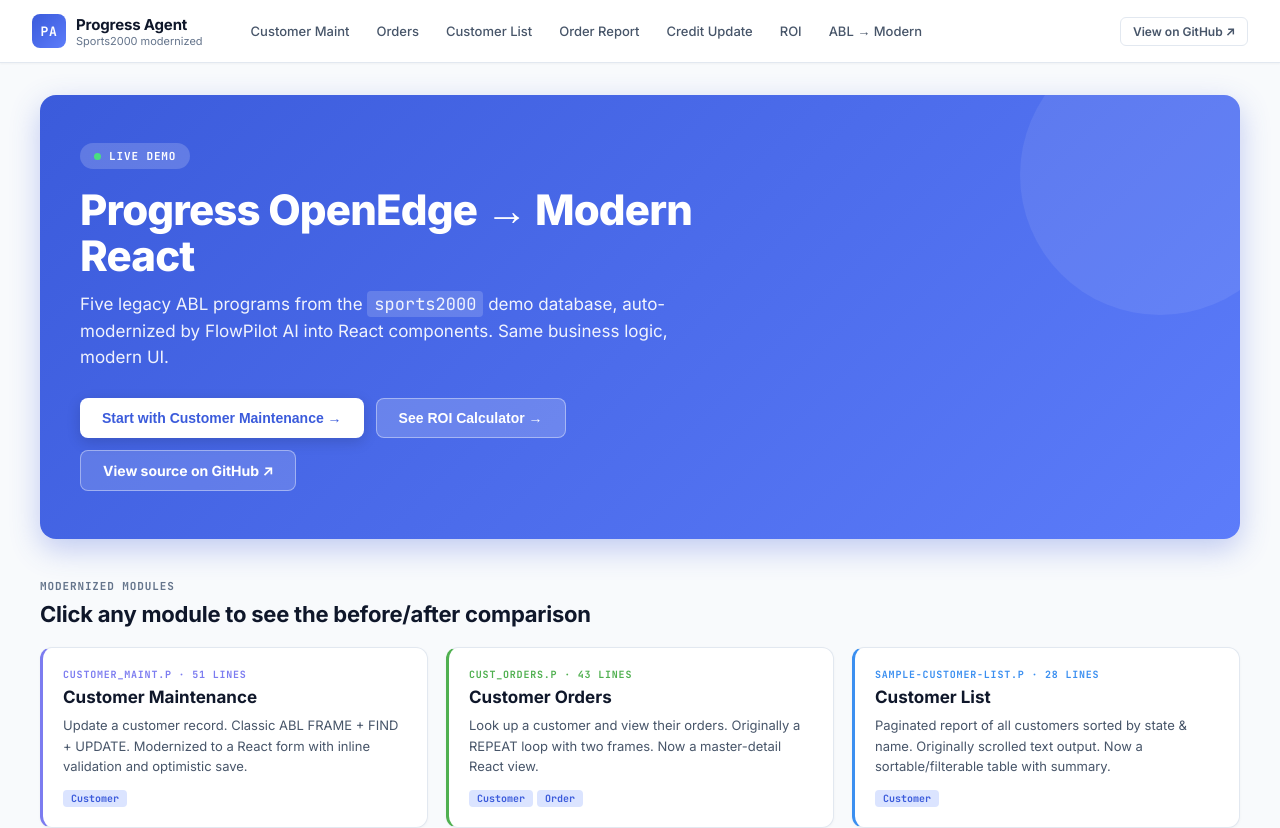
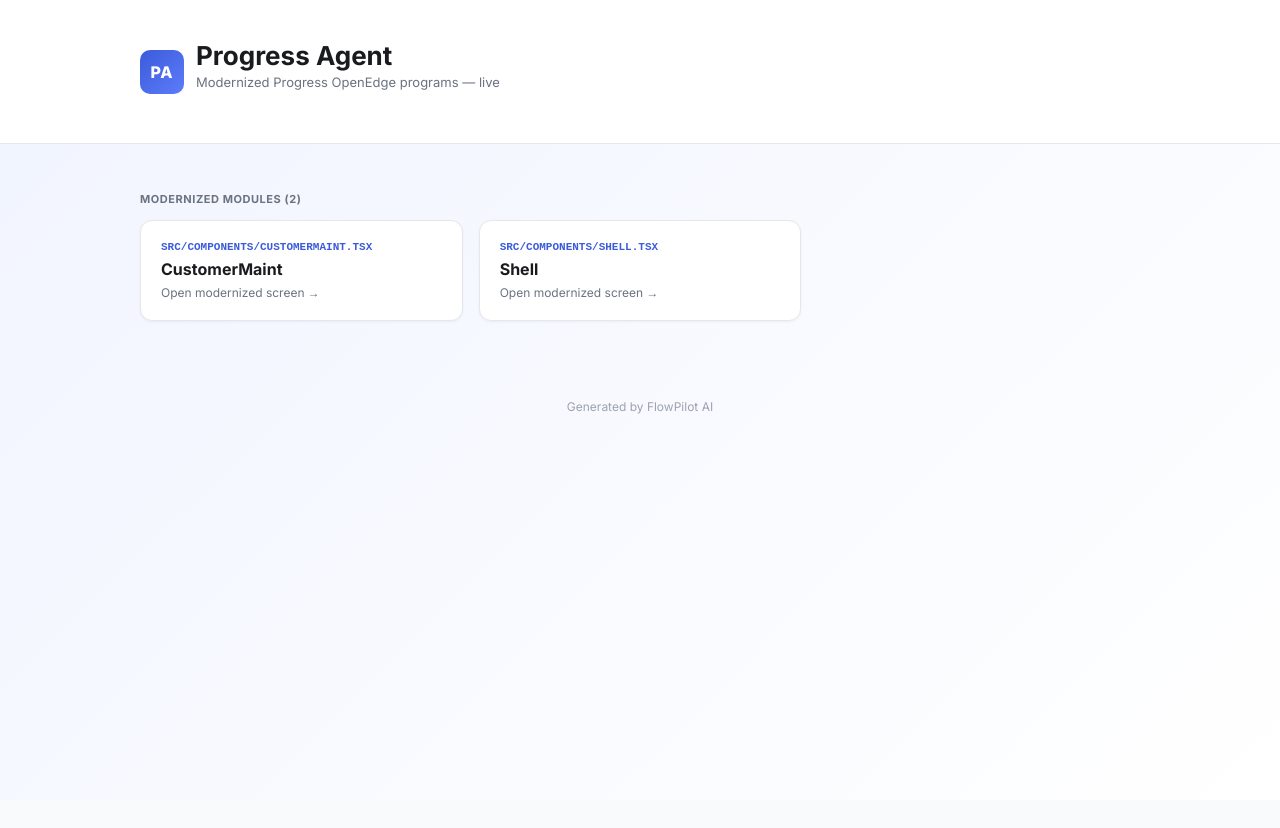
Before and after one commit to anupsahoo/progress-agent, a React (Vite) app: page / in a window 1280 px wide. Shown: the top 828 px of the page. After the commit the page ends 800 px from the top, so only its background shows below. Built offline with nearby package versions, Linux system fonts and the light colour scheme.

Commit message:
UI: Modernize customer_maint.p to React

```diff
--- a/src/App.tsx
+++ b/src/App.tsx
@@ -1,51 +1,16 @@
 import React, { useEffect, useState } from 'react';
-import { Shell } from './components/Shell';
-import { Home } from './screens/Home';
-import { CustomerMaint } from './screens/CustomerMaint';
-import { CustomerOrders } from './screens/CustomerOrders';
-import { CustomerList } from './screens/CustomerList';
-import { OrderReport } from './screens/OrderReport';
-import { UpdateCredit } from './screens/UpdateCredit';
-import { ROI } from './screens/ROI';
-import { Mapping } from './screens/Mapping';
-
-function readHash(): string {
-  const h = window.location.hash.replace(/^#\/?/, '').trim();
-  return h || 'home';
-}
+import Home from './Home';
+import CustomerMaint from './components/CustomerMaint';
+import Shell from './components/Shell';
 
 export default function App() {
-  const [route, setRoute] = useState<string>(readHash());
-
+  const [hash, setHash] = useState(window.location.hash);
   useEffect(() => {
-    const onHash = () => setRoute(readHash());
+    const onHash = () => setHash(window.location.hash);
     window.addEventListener('hashchange', onHash);
     return () => window.removeEventListener('hashchange', onHash);
   }, []);
-
-  const navigate = (r: string) => {
-    window.location.hash = `#${r}`;
-    window.scrollTo({ top: 0, behavior: 'smooth' });
-  };
-
-  const screen = (() => {
-    switch (route) {
-      case 'customer-maint': return <CustomerMaint />;
-      case 'customer-orders': return <CustomerOrders />;
-      case 'customer-list': return <CustomerList />;
-      case 'order-report': return <OrderReport />;
-      case 'update-credit': return <UpdateCredit />;
-      case 'roi': return <ROI />;
-      case 'mapping': return <Mapping />;
-      case 'home':
-      default:
-        return <Home onNavigate={navigate} />;
-    }
-  })();
-
-  return (
-    <Shell onNavigate={navigate} currentRoute={route}>
-      {screen}
-    </Shell>
-  );
+  if (hash === '#/customermaint') return <CustomerMaint />;
+  if (hash === '#/shell') return <Shell />;
+  return <Home />;
 }
--- /dev/null
+++ b/src/Home.tsx
@@ -0,0 +1,54 @@
+import React from 'react';
+
+const modules: { name: string; slug: string; path: string }[] = [
+  { name: 'CustomerMaint', slug: 'customermaint', path: 'src/components/CustomerMaint.tsx' },
+  { name: 'Shell', slug: 'shell', path: 'src/components/Shell.tsx' }
+];
+
+export default function Home() {
+  return (
+    <div style={{ fontFamily: 'Inter, system-ui, sans-serif', minHeight: '100vh', background: 'linear-gradient(135deg, #f0f4ff 0%, #fff 100%)' }}>
+      <header style={{ padding: '40px 48px', borderBottom: '1px solid #e5e7eb', background: 'white' }}>
+        <div style={{ maxWidth: 1000, margin: '0 auto' }}>
+          <div style={{ display: 'flex', alignItems: 'center', gap: 12 }}>
+            <div style={{ width: 44, height: 44, borderRadius: 10, background: 'linear-gradient(135deg, #3b5bdb, #5c7cfa)', color: 'white', display: 'flex', alignItems: 'center', justifyContent: 'center', fontWeight: 800, letterSpacing: '0.05em' }}>PA</div>
+            <div>
+              <h1 style={{ fontSize: 26, fontWeight: 700, color: '#1a1b1e', margin: 0 }}>Progress Agent</h1>
+              <p style={{ fontSize: 13, color: '#6b7280', marginTop: 3 }}>Modernized Progress OpenEdge programs — live</p>
+            </div>
+          </div>
+        </div>
+      </header>
+      <main style={{ padding: '48px', maxWidth: 1000, margin: '0 auto' }}>
+        <div style={{ fontSize: 11, fontWeight: 700, color: '#6b7280', textTransform: 'uppercase', letterSpacing: '0.05em', marginBottom: 14 }}>
+          Modernized Modules ({modules.length})
+        </div>
+        <div style={{ display: 'grid', gridTemplateColumns: 'repeat(auto-fill, minmax(280px, 1fr))', gap: 16 }}>
+          {modules.map(m => (
+            <a key={m.slug} href={`#/${m.slug}`} style={{
+              display: 'block', padding: 20, borderRadius: 12, background: 'white',
+              border: '1px solid #e5e7eb', textDecoration: 'none', color: '#1a1b1e',
+              boxShadow: '0 1px 3px rgba(0,0,0,0.05)',
+            }}>
+              <div style={{ fontSize: 11, color: '#3b5bdb', fontFamily: 'monospace', fontWeight: 700, marginBottom: 6, textTransform: 'uppercase' }}>
+                {m.path}
+              </div>
+              <div style={{ fontSize: 16, fontWeight: 700 }}>{m.name}</div>
+              <div style={{ fontSize: 12, color: '#6b7280', marginTop: 6 }}>
+                Open modernized screen →
+              </div>
+            </a>
+          ))}
+        </div>
+        {modules.length === 0 && (
+          <div style={{ padding: 60, textAlign: 'center', color: '#6b7280', border: '1px dashed #e5e7eb', borderRadius: 12 }}>
+            No modules yet. FlowPilot AI will populate this list as it generates modernized components.
+          </div>
+        )}
+      </main>
+      <footer style={{ padding: '30px 48px', textAlign: 'center', color: '#9ca3af', fontSize: 12 }}>
+        Generated by FlowPilot AI
+      </footer>
+    </div>
+  );
+}
--- /dev/null
+++ b/src/components/CustomerMaint.tsx
@@ -0,0 +1,127 @@
+import React, { useState, useEffect } from 'react';
+
+const CustomerMaintenance: React.FC = () => {
+  const [custNum, setCustNum] = useState<number | ''>('');
+  const [customer, setCustomer] = useState<any>(null);
+  const [loading, setLoading] = useState<boolean>(false);
+  const [error, setError] = useState<string>('');
+  const [success, setSuccess] = useState<boolean>(false);
+
+  const fetchCustomer = async () => {
+    if (custNum) {
+      setLoading(true);
+      setError('');
+      try {
+        const response = await fetch(`/api/customer/${custNum}`);
+        if (!response.ok) throw new Error('Customer not found');
+        const data = await response.json();
+        setCustomer(data);
+      } catch (err) {
+        setError(err.message);
+      } finally {
+        setLoading(false);
+      }
+    }
+  };
+
+  const updateCustomer = async () => {
+    if (customer) {
+      setLoading(true);
+      setError('');
+      try {
+        const response = await fetch(`/api/customer/${custNum}`, {
+          method: 'PUT',
+          headers: { 'Content-Type': 'application/json' },
+          body: JSON.stringify(customer),
+        });
+        if (!response.ok) throw new Error('Failed to update customer');
+        setSuccess(true);
+      } catch (err) {
+        setError(err.message);
+      } finally {
+        setLoading(false);
+      }
+    }
+  };
+
+  useEffect(() => {
+    if (custNum) fetchCustomer();
+  }, [custNum]);
+
+  return (
+    <div style={{ fontFamily: 'Inter, sans-serif', padding: '20px', maxWidth: '600px', margin: 'auto' }}>
+      <h1 style={{ color: '#3b5bdb' }}>Customer Maintenance</h1>
+      <input
+        type="number"
+        placeholder="Enter Customer Number"
+        value={custNum}
+        onChange={(e) => setCustNum(Number(e.target.value))}
+        style={{ padding: '10px', width: '100%', marginBottom: '20px', border: '1px solid #ccc', borderRadius: '4px' }}
+      />
+      <button
+        onClick={fetchCustomer}
+        style={{ padding: '10px 15px', backgroundColor: '#3b5bdb', color: 'white', border: 'none', borderRadius: '4px', cursor: 'pointer' }}
+      >
+        Search
+      </button>
+      {loading && <p>Loading...</p>}
+      {error && <p style={{ color: 'red' }}>{error}</p>}
+      {success && <p style={{ color: 'green' }}>Record updated successfully.</p>}
+      {customer && (
+        <div style={{ border: '1px solid #ccc', padding: '20px', borderRadius: '4px', marginTop: '20px' }}>
+          <h2>Customer Details</h2>
+          <input
+            type="text"
+            value={customer.Name}
+            onChange={(e) => setCustomer({ ...customer, Name: e.target.value })}
+            placeholder="Name"
+            style={{ padding: '10px', width: '100%', marginBottom: '10px' }}
+          />
+          <input
+            type="text"
+            value={customer.Address}
+            onChange={(e) => setCustomer({ ...customer, Address: e.target.value })}
+            placeholder="Address"
+            style={{ padding: '10px', width: '100%', marginBottom: '10px' }}
+          />
+          <input
+            type="text"
+            value={customer.City}
+            onChange={(e) => setCustomer({ ...customer, City: e.target.value })}
+            placeholder="City"
+            style={{ padding: '10px', width: '100%', marginBottom: '10px' }}
+          />
+          <input
+            type="text"
+            value={customer.State}
+            onChange={(e) => setCustomer({ ...customer, State: e.target.value })}
+            placeholder="State"
+            style={{ padding: '10px', width: '100%', marginBottom: '10px' }}
+          />
+          <input
+            type="text"
+            value={customer.PostalCode}
+            onChange={(e) => setCustomer({ ...customer, PostalCode: e.target.value })}
+            placeholder="Postal Code"
+            style={{ padding: '10px', width: '100%', marginBottom: '10px' }}
+          />
+          <input
+            type="text"
+            value={customer.Phone}
+            onChange={(e) => setCustomer({ ...customer, Phone: e.target.value })}
+            placeholder="Phone"
+            style={{ padding: '10px', width: '100%', marginBottom: '20px' }}
+          />
+          <button
+            onClick={updateCustomer}
+            style={{ padding: '10px 15px', backgroundColor: '#3b5bdb', color: 'white', border: 'none', borderRadius: '4px', cursor: 'pointer' }}
+          >
+            Update
+          </button>
+        </div>
+      )}
+    </div>
+  );
+};
+
+export default CustomerMaintenance;
```
